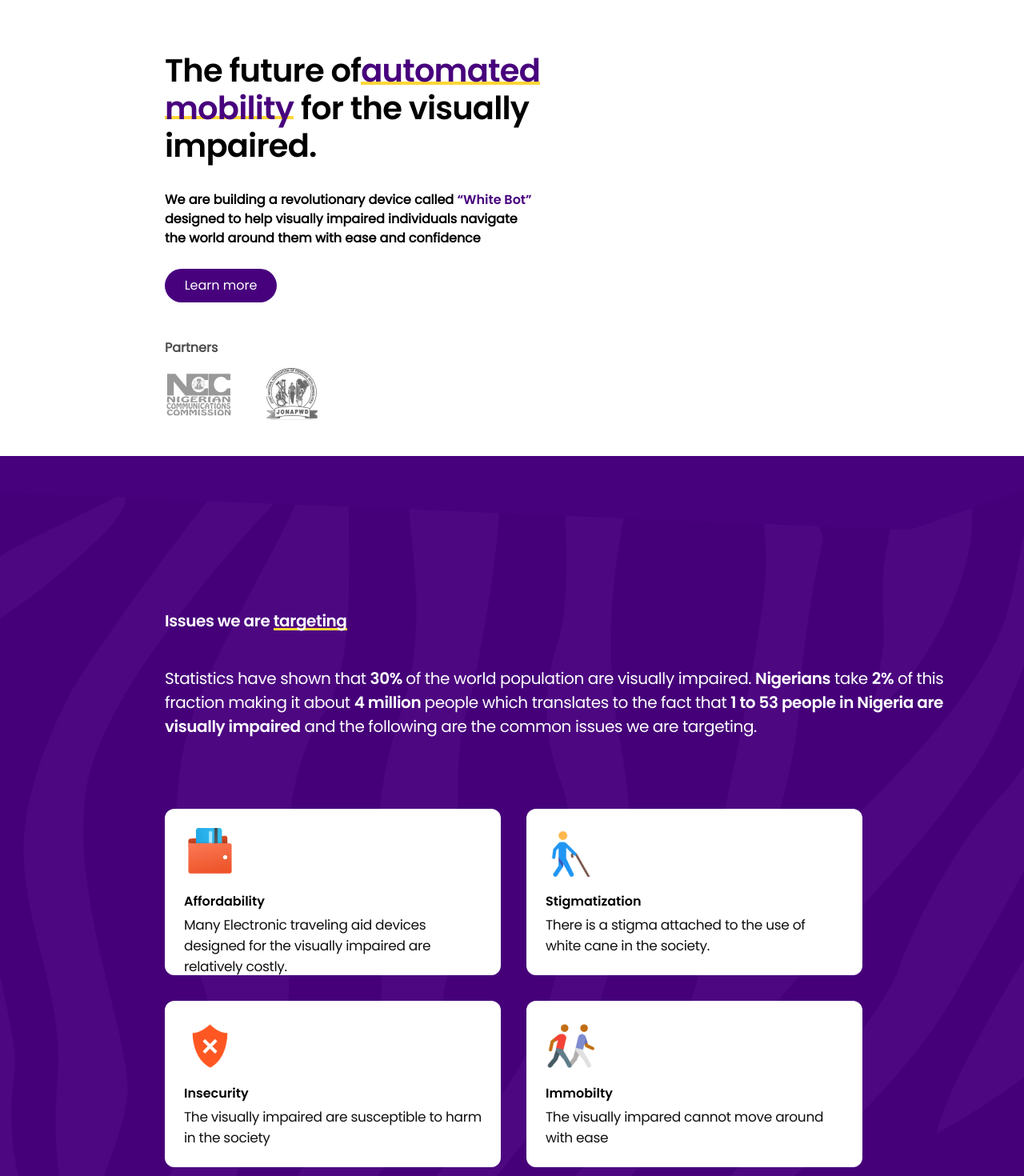
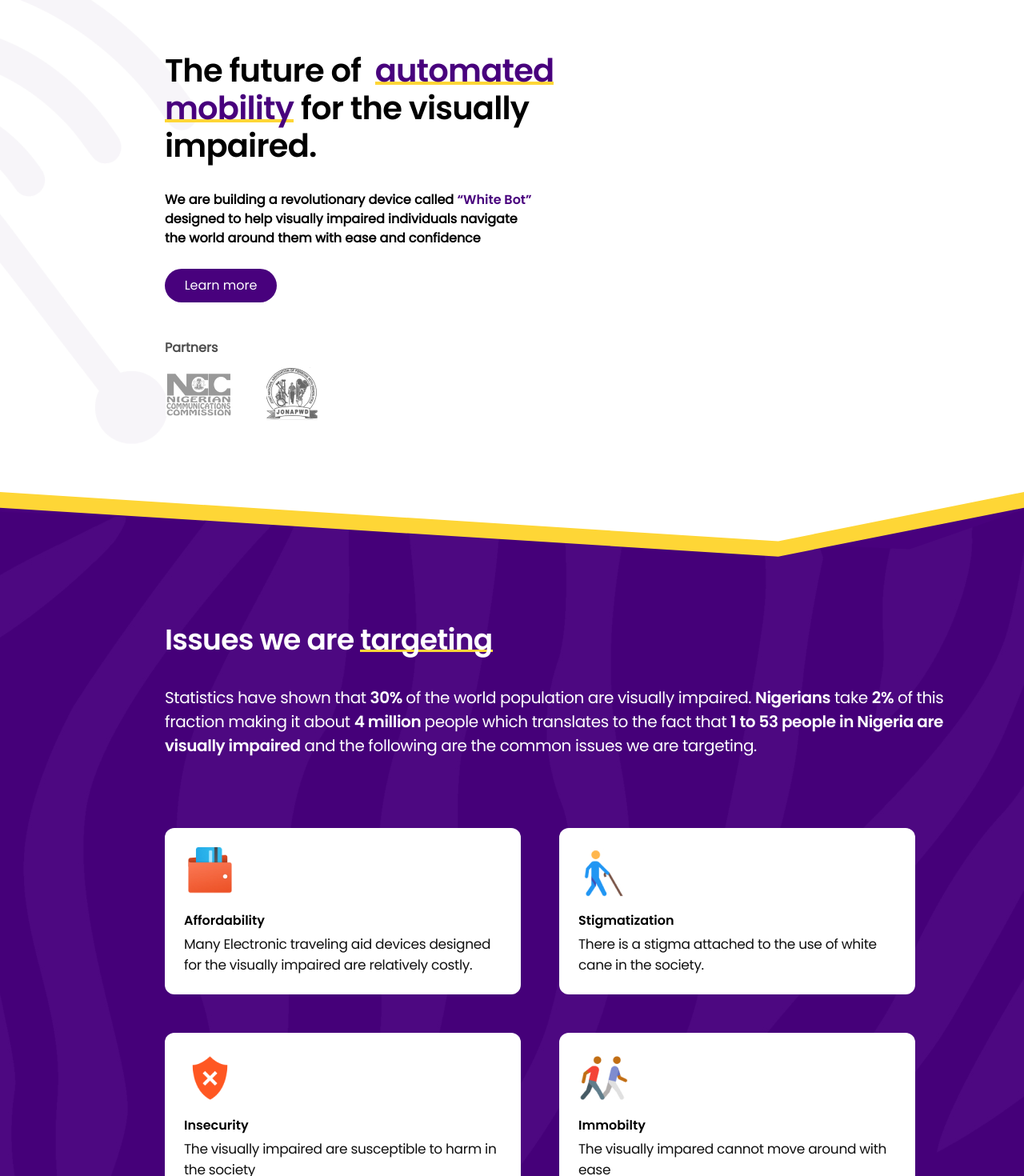
Before and after one commit to ini-hub/WALK-IT, a React (Create React App) app: page / in a window 1280 px wide. Shown: the part 200-1670 px from the top of the page at 80% size. Built offline with nearby package versions, Linux system fonts and the light colour scheme.

Commit message:
Redesigned the pages

```diff
--- a/src/components/Footer.jsx
+++ b/src/components/Footer.jsx
@@ -21,7 +21,7 @@ const Footer = () => {
           width: "1288px",
           height: "480px",
           left: "82px",
-          top: "4701px",
+          top: "3681px",
           display: "flex",
           right:'147px'
         }}
@@ -304,6 +304,7 @@ const Footer = () => {
             top: "441.57px",
             display: "flex",
             paddingBottom: "41px",
+            marginBottom:'10px'
             // border:'1px solid #717171'
           }}
         >
--- a/src/components/FutureSection.jsx
+++ b/src/components/FutureSection.jsx
@@ -1,6 +1,5 @@
 import { Box, Button, Typography } from "@mui/material";
 import React from "react";
-import girl from "../assets/svgs/girl.png";
 import ncc from "../assets/svgs/Ncclogo.jpg";
 import jona from "../assets/svgs/jona.png";
 import logoright from "../assets/images/logo-right.png";
@@ -8,23 +7,20 @@ import logoright from "../assets/images/logo-right.png";
 const FutureSection = () => {
   return (
     <>
-      <div display="flex" sx={{ paddingTop: 5 }}>
+      <div display="flex">
         <Box
           sx={{
             paddingTop: 5,
             paddingLeft: 3,
             backgroundImage: `url(${logoright})`,
             backgroundRepeat: "no-repeat",
-            // top: 0,
-            // right: 0,
             position: "absolute",
             width: "621px",
-            height: "731px",
-            left: "-374px",
+            height: "721px",
+            left: "0px",
             top: "130px",
           }}
         >
-          <img src={girl} alt="Blind Girl" />
         </Box>
 
         <Box
@@ -47,14 +43,14 @@ const FutureSection = () => {
                 fontWeight: 900,
                 // lineHeight: "40px",
                 fontFamily: "Poppins",
-                width: "479px",
+                width: "487px",
                 height:'141px',
                 // letterSpacing:'-0.02em',
                 lineHeight: "117.02%",
                 letterSpacing: "-0.02em"
               }}
             >
-              The future of
+              The future of &nbsp;
               <p
                 style={{
                   borderBottom: "4px solid white",
@@ -62,7 +58,7 @@ const FutureSection = () => {
                   lineHeight: "27px",
                   borderColor: "#FED636",
                   color: "#48017D",
-                  // letterSpacing:'-0.02em'
+                  letterSpacing:'-0.02em'
                 }}
               >
                 automated
@@ -71,7 +67,7 @@ const FutureSection = () => {
                 style={{
                   borderBottom: "4px solid white",
                   display: "inline-block",
-                  lineHeight: "20px",
+                  lineHeight: "27px",
                   borderColor: "#FED636",
                   color: "#48017D",
                   letterSpacing:'-0.02em'
--- a/src/components/GoalsSection.jsx
+++ b/src/components/GoalsSection.jsx
@@ -46,7 +46,7 @@ const GoalsSection = () => {
             width: "1051px",
             height: "311px",
             position: "absolute",
-            top: "201px"
+            top: "201px",
           }}
         >
           <img
--- a/src/components/TargetSection.jsx
+++ b/src/components/TargetSection.jsx
@@ -6,23 +6,34 @@ import React from "react";
 const TargetSection = () => {
   return (
     <>
+    <div style={{
+      position:'relative'
+    }}>
+      <div
+        style={{
+          position: "absolute",
+          top: "770px",
+          backgroundColor: "#FED636",
+          height: "150px",
+          width:'100%',
+          clipPath: "polygon(0% 14%, 0% 100%, 100% 100%, 100% 14%, 76% 55%)",
+        }}
+      >
+      </div>
       <Box
         sx={{
-          position: "absolute",
+          position: "relative",
           top: "770px",
           height: "1017px",
           width: "100%",
           backgroundColor: "#48017D",
+          clipPath: "polygon(0% 4%, 0% 100%, 100% 100%, 100% 4%, 76% 10%)",
           // marginTop: 7,
           color: "white",
           fontFamily: "PoppinsRegular",
           backgroundImage: `url(${mask})`,
           backgroundRepeat: "no-repeat",
           backgroundPositionY: "-20px",
-          // backgroundSize:'cover',
-          // borderTop:'13px solid #eee',
-          // borderLeft:'-55px solid white',
-          // borderRight:'-55px solid white'
         }}
       >
         <div
@@ -36,7 +47,7 @@ const TargetSection = () => {
           <Typography
             sx={{
               fontFamily: "Poppins",
-              fontSize: "20px",
+              fontSize: "36px",
               position: "absolute",
               width: "411px",
               height: "54px",
@@ -54,7 +65,7 @@ const TargetSection = () => {
               style={{
                 borderBottom: "3px solid white",
                 display: "inline-block",
-                lineHeight: "17px",
+                lineHeight: "25px",
                 borderColor: "#FED636",
               }}
             >
@@ -87,8 +98,8 @@ const TargetSection = () => {
 
           <Grid
             container
-            sx={{ position: "absolute", top: "250px" }}
-            spacing={4}
+            sx={{ position: "absolute", top: "250px", width: "986px" }}
+            spacing={6}
           >
             {issues &&
               issues.map((issue) => (
@@ -130,6 +141,7 @@ const TargetSection = () => {
           </Grid>
         </div>
       </Box>
+      </div>
     </>
   );
 };
```
